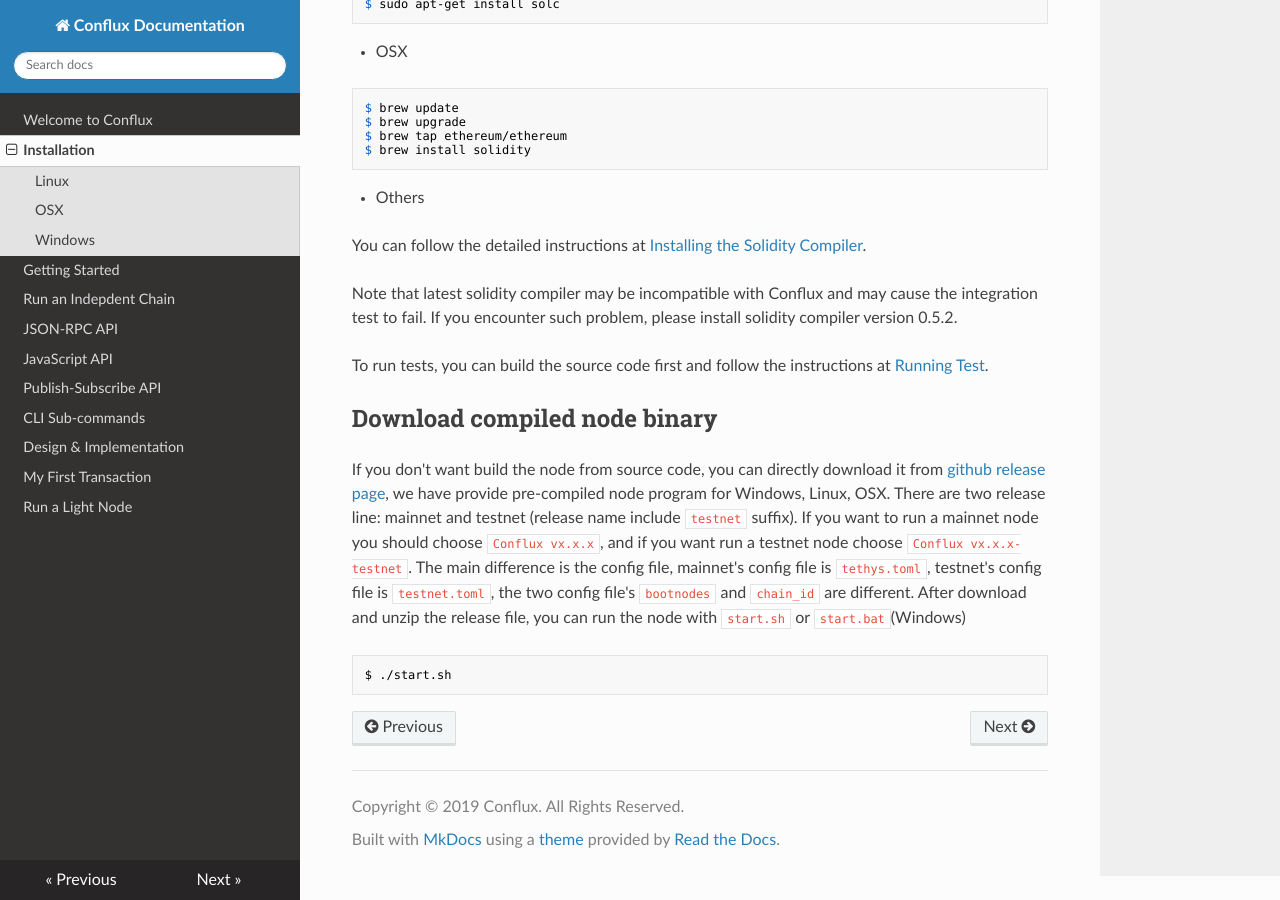
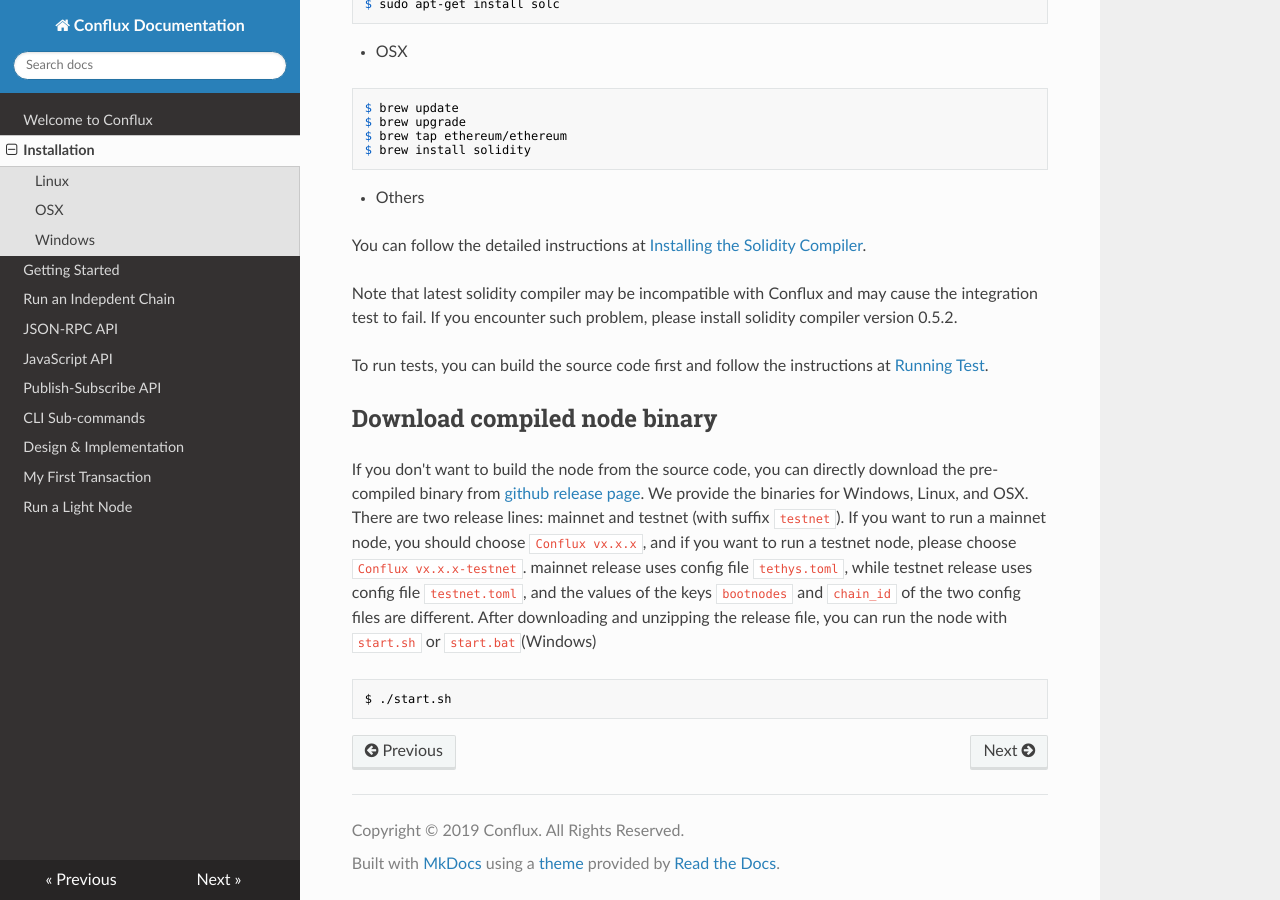
Before and after one commit to Conflux-Chain/conflux-doc, an MkDocs documentation site: the page built from docs/install.md, in a window 1280 px wide and 900 px high, scrolled down 2459 px. Built offline with MkDocs 1.6.1, drawn with Linux system fonts in a browser that asks for light colours; nearby versions of some CDN libraries.

Commit message:
Update english grammer

````diff
--- a/docs/install.md
+++ b/docs/install.md
@@ -144,8 +144,8 @@
 
 ## Download compiled node binary
 
-If you don't want build the node from source code, you can directly download it from [github release page](https://github.com/Conflux-Chain/conflux-rust/releases), we have provide pre-compiled node program for Windows, Linux, OSX. There are two release line: mainnet and testnet (release name include `testnet` suffix). If you want to run a mainnet node you should choose `Conflux vx.x.x`, and if you want run a testnet node choose `Conflux vx.x.x-testnet`. The main difference is the config file, mainnet's config file is `tethys.toml`, testnet's config file is `testnet.toml`, the two config file's `bootnodes` and `chain_id` are different.
-After download and unzip the release file, you can run the node with `start.sh` or `start.bat`(Windows)
+If you don't want to build the node from the source code, you can directly download the pre-compiled binary from [github release page](https://github.com/Conflux-Chain/conflux-rust/releases). We provide the binaries for Windows, Linux, and OSX. There are two release lines: mainnet and testnet (with suffix `testnet`). If you want to run a mainnet node, you should choose `Conflux vx.x.x`, and if you want to run a testnet node, please choose `Conflux vx.x.x-testnet`. mainnet release uses config file `tethys.toml`, while testnet release uses config file `testnet.toml`, and the values of the keys `bootnodes` and `chain_id` of the two config files are different.
+After downloading and unzipping the release file, you can run the node with `start.sh` or `start.bat`(Windows)
 
 ```sh
 $ ./start.sh
````
